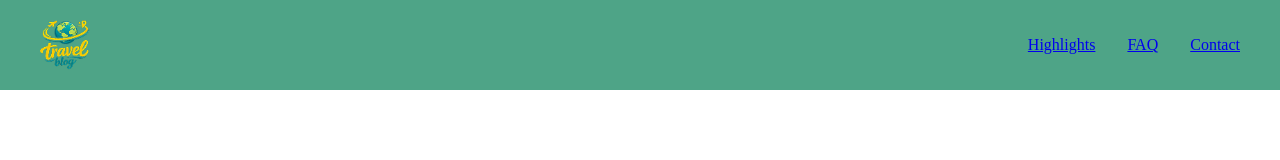
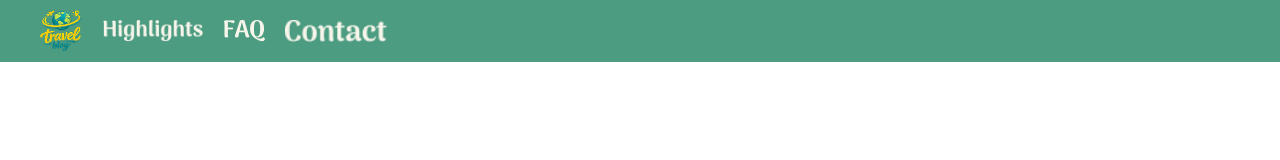
Before and after one commit to gdraehne/Blog, a plain HTML site: page index.html in a window 1280 px wide. Drawn offline with Linux system fonts and the light colour scheme.

Commit message:
Header in Index eingefügt, noch in Arbeit.

```diff
--- a/index.html
+++ b/index.html
@@ -8,21 +8,28 @@
 
 </head>
 
-<header class="site-header">
-  <div class="header-inner">
-    <a href="www.google.com" class="logo">
-      <img src="/Blog/assets/header/logo 03 1.png" alt="Travel Blog Logo">
-    </a>
 
-    <nav class="main-nav">
-      <a href="/Blog/assets/header/menu points_ Highlights.png">Highlights</a>
-      <a href="/Blog/assets/header/FAQ.png">FAQ</a>
-      <a href="/Blog/assets/header/Contact.png">Contact</a>
-    </nav>
+
+<body>
+
+    <header class="site-header">
+      <div class="header-inner">
+        <a href="index.html" class="logo">
+          <img src="assets/header/logo 03 1.png" alt="Travel Blog Logo">
+        </a>
+        <a href="article_01.html" class="nav-link">
+          <img src="assets/header/menu points_ Highlights.png" alt="Highlights">
+        </a>
+        <a href="article_02.html" class="nav-link">
+          <img src="assets/header/FAQ.png" alt="FAQ">
+        </a>
+        <a href="article_03.html" class="nav-link">
+          <img src="assets/header/Contact.png" alt="Contact">
+        </a>
+
+
   </div>
 </header>
 
-<body>
-
 </body>
 </html>
--- a/style.css
+++ b/style.css
@@ -1,11 +1,13 @@
-*{
-    margin: 0px;
-    box-sizing: border-box;
+* {
+  margin: 0;
+  padding: 0;
+  box-sizing: border-box;
 }
 
+
 .site-header {
-  background-color: #4EA487;
-  padding: 20px 24px;
+  background-color: #4b9c81;
+  padding: 10px 24px;
 }
 
 .header-inner {
@@ -13,17 +15,38 @@
   margin: 0 auto;
   display: flex;
   align-items: center;
-  justify-content: space-between;
-  gap: 24px;
+  justify-content: flex-start;
+  gap: 20px;
 }
 
-.site-header .logo img {
+.header-inner a.logo {
+  display: inline-flex;
+  align-items: center;
+  text-decoration: none;
+}
+
+.header-inner a.logo img {
   display: block;
-  max-height: 50px;
+  height: 42px;
   width: auto;
 }
 
-.main-nav {
-  display: flex;
-  gap: 32px;
+.header-inner a.nav-link {
+  display: inline-flex;
+  align-items: center;
+  text-decoration: none;
 }
+
+.header-inner a.nav-link img {
+  display: block;
+  height: 22px;
+  width: auto;
+}
+
+.header-inner a.nav-link:hover {
+  opacity: 0.85;
+}
+
+.header-inner a.logo:hover {
+  opacity: 0.85;
+}
```
